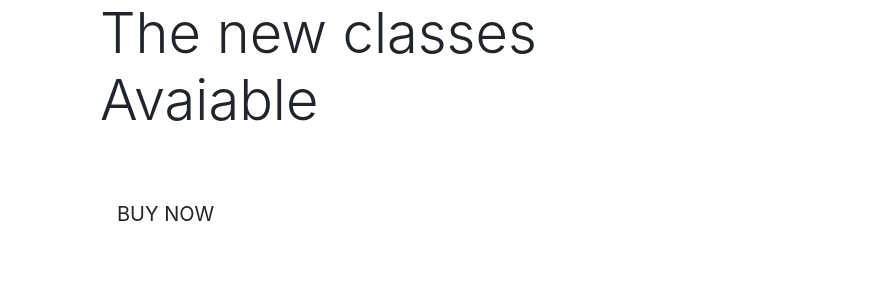
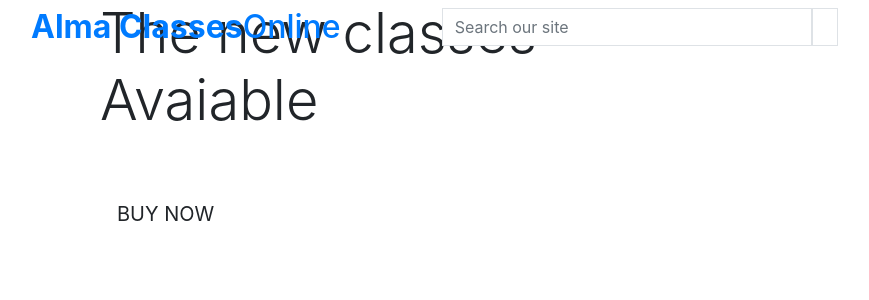
Before and after one commit to artneto/alma-classes, a Django app: page / in a window 1280 px wide. Shown: the top 300 px of the page, without its empty margins (0-869 px from the left). Run offline with Django 3.2, Linux system fonts and the light colour scheme.

Commit message:
style homepage and add logo in the navbar

```diff
--- a/templates/base.html
+++ b/templates/base.html
@@ -31,7 +31,35 @@
     <title>Alma Classes Online {% block extra_title %}{% endblock %}</title>
   </head>
   <body>
-      <header class="container-fluid fixed-top"></header>
+      <header class="container-fluid fixed-top">
+        <div class="row">
+          <div class="col-12 col-lg-4 my-auto py-1 py-lg-0 text-center text-lg-left">
+            <a href="{% url 'home' %}" class="nav-link main-logo-link">
+              <h2 class="logo-font text-black my-0"><strong>Alma Classes</strong>Online</h2>
+            </a>
+          </div>
+          <div class="col-12 col-lg-4 my-auto py-1 py-lg-0">
+            <form method="GET" action="">
+              <div class="input-group w-100">
+                <input class="form-control border border-black rounded-0" type="text" name="q" placeholder="Search our site">
+                <div class="input-ground-append">
+                  <button class="form-control btn btn-black border border-black rounded-0" type="submit">
+                    <span class="icon">
+                      <i class="fas fa-search"></i>
+                    </span>
+                  </button>
+                </div>
+              </div>
+            </form>
+          </div>
+          <div class="col-12 col-lg-4 my-auto py-1 py-lg-0">
+            <ul class="list-inline list-unstyled text-center text-lg-right my-0">
+              <li class="list-inine-item dropdown"></li>
+              <li class="list-inine-item dropdown"></li>
+            </ul>
+          </div>
+        </div>
+      </header>
     {% if messages %}
       <div class="message-container"></div>
     {% endif %}
```
